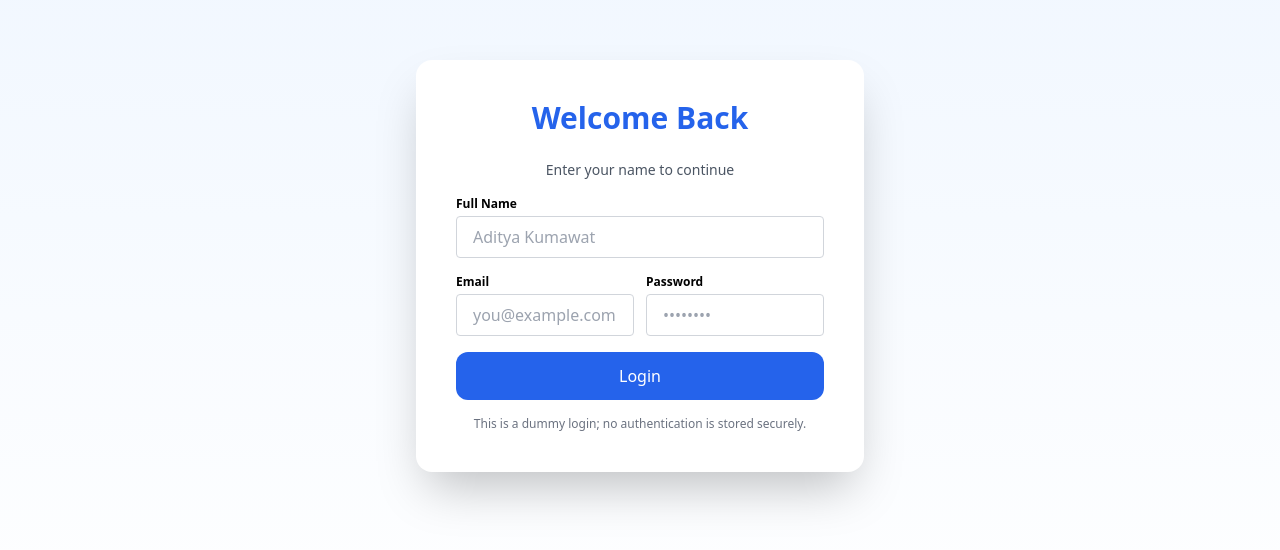
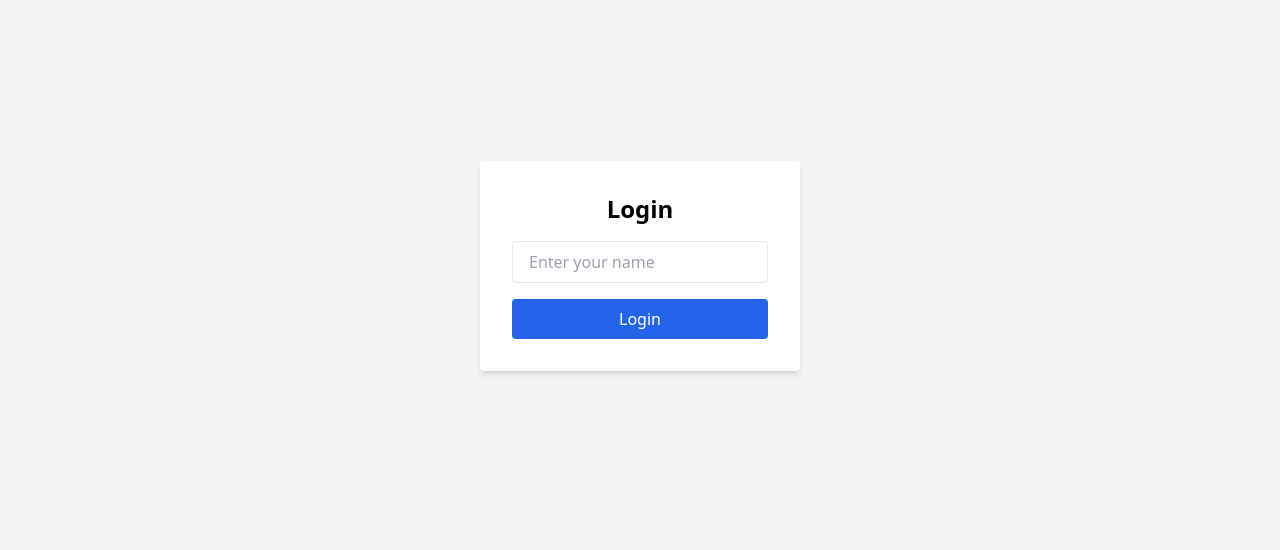
Before and after one commit to Adityakumawat0204/fund-raiser, a plain HTML site: page frontend/index.html in a window 1280 px wide. Shown: the part 134-684 px from the top of the page. Drawn offline with nearby package versions, Linux system fonts and the light colour scheme.

Commit message:
Update index.html

```diff
--- a/frontend/index.html
+++ b/frontend/index.html
@@ -3,40 +3,25 @@
 <head>
   <meta charset="UTF-8" />
   <meta name="viewport" content="width=device-width, initial-scale=1.0"/>
-  <title>Intern Portal Login</title>
+  <title>Login</title>
   <script src="https://cdn.tailwindcss.com"></script>
 </head>
-<body class="bg-gradient-to-b from-blue-50 to-white min-h-screen flex items-center justify-center">
-  <div class="bg-white shadow-2xl rounded-2xl p-10 w-full max-w-md">
-    <h2 class="text-3xl font-bold text-center text-blue-600 mb-6">Welcome Back</h2>
-    <p class="text-center text-sm text-gray-600 mb-4">Enter your name to continue</p>
-    <form id="loginForm" class="space-y-4">
-      <div>
-        <label class="block text-xs font-semibold mb-1" for="name">Full Name</label>
-        <input id="name" type="text" placeholder="Aditya Kumawat" class="w-full border border-gray-300 rounded px-4 py-2 focus:outline-none focus:ring-2 focus:ring-blue-500" required />
-      </div>
-      <div class="flex gap-3">
-        <div class="flex-1">
-          <label class="block text-xs font-semibold mb-1" for="email">Email</label>
-          <input id="email" type="email" placeholder="you@example.com" class="w-full border border-gray-300 rounded px-4 py-2 focus:outline-none focus:ring-2 focus:ring-blue-500" required />
-        </div>
-        <div class="flex-1">
-          <label class="block text-xs font-semibold mb-1" for="password">Password</label>
-          <input id="password" type="password" placeholder="••••••••" class="w-full border border-gray-300 rounded px-4 py-2 focus:outline-none focus:ring-2 focus:ring-blue-500" required />
-        </div>
-      </div>
-      <button class="w-full bg-blue-600 text-white py-3 rounded-xl font-medium hover:shadow-lg transition">Login</button>
-    </form>
-    <p class="text-center text-gray-500 text-xs mt-4">This is a dummy login; no authentication is stored securely.</p>
+<body class="bg-gray-100 flex items-center justify-center h-screen">
+  <div class="bg-white p-8 rounded shadow-md w-80">
+    <h2 class="text-2xl font-bold mb-4 text-center">Login</h2>
+    <input type="text" id="username" placeholder="Enter your name" class="w-full px-4 py-2 border rounded mb-4" />
+    <button id="loginBtn" class="w-full bg-blue-600 text-white py-2 rounded hover:bg-blue-700">Login</button>
   </div>
 
   <script>
-    document.getElementById("loginForm").addEventListener("submit", (e) => {
-      e.preventDefault();
-      const name = document.getElementById("name").value.trim();
-      if (!name) return alert("Please enter your name.");
-      localStorage.setItem("loggedInUser", name);
-      window.location.href = "dashboard.html";
+    document.getElementById("loginBtn").addEventListener("click", () => {
+      const name = document.getElementById("username").value.trim();
+      if (name) {
+        localStorage.setItem("loggedInUser", name);
+        window.location.href = "dashboard.html";
+      } else {
+        alert("Please enter your name");
+      }
     });
   </script>
 </body>
```
